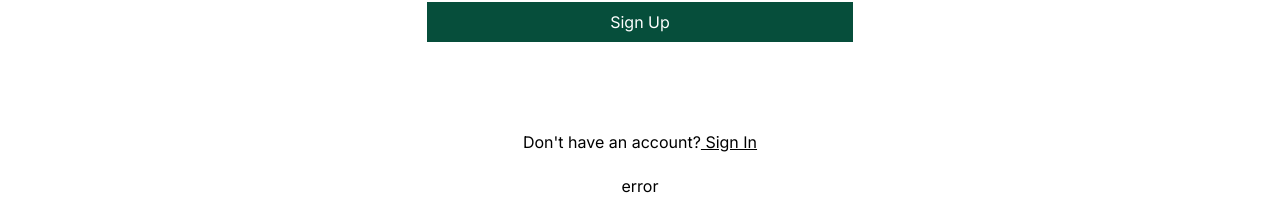
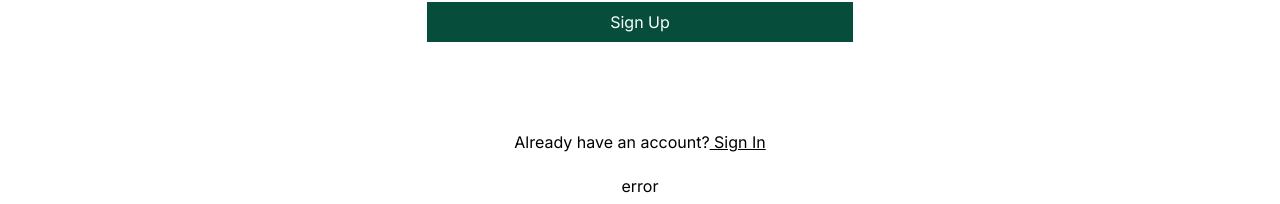
Before and after one commit to Aniqa4/All-Paws-Matter, a Next.js app: page /Register in a window 1280 px wide. Shown: the part 352-556 px from the top of the page. Built offline with nearby package versions, Linux system fonts and the light colour scheme.

Commit message:
fixed issues

```diff
--- a/app/HomePage/page.tsx
+++ b/app/HomePage/page.tsx
@@ -29,7 +29,7 @@ export default async function Page() {
         <h1 className=' text-center text-xl font-semibold '>Our Services!</h1>
         <div className='grid grid-cols-2 gap-5 my-10'>
           {
-            services.map((x:dataType)=>
+            services?.map((x:dataType)=>
               <Services key={x._id} heading={x.service_name}
                 description={x.description} />)
           }
--- a/app/Register/page.tsx
+++ b/app/Register/page.tsx
@@ -20,7 +20,7 @@ export default function page() {
             <input type="submit" value="Sign Up" className=' bg-emerald-900 text-white py-2 my-2 hover:bg-emerald-700'/>
           </form>
 
-          <p className='text-center pt-10'>Don't have an account?<Link href={'log-in'} className='underline'> Sign In</Link></p>
+          <p className='text-center pt-10'>Already have an account?<Link href={'log-in'} className='underline'> Sign In</Link></p>
           <p className='text-center py-5'>error</p>
 
         </div>
--- a/app/log-in/page.tsx
+++ b/app/log-in/page.tsx
@@ -19,10 +19,10 @@ export default function Page() {
             <input type="submit" value="Sign In" className=' bg-emerald-900 text-white py-2 my-2 hover:bg-emerald-700'/>
           </form>
           <Divider>Or</Divider>
-          <div className='border rounded-full w-1/4 grid justify-center mx-auto mt-10'>
+          <div className="border rounded-full w-1/4 grid justify-center mx-auto mt-10">
             <p className='flex items-center gap-2 text-xl py-1'><span><FcGoogle/></span>Sign In With Google</p>
           </div>
-          <p className='text-center pt-10'>Don't have an account?<Link href={'Register'} className='underline'> Sign Up</Link></p>
+          <p className='text-center pt-10'>Don&apos;t have an account?<Link href={"Register"} className="underline"> Sign Up</Link></p>
           <p className='text-center py-5'>error</p>
 
         </div>
```
